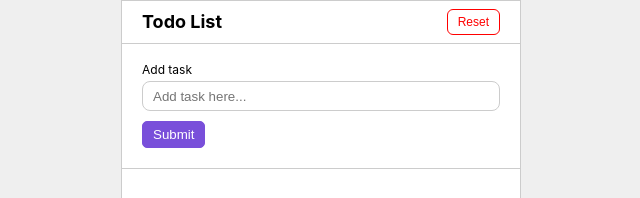
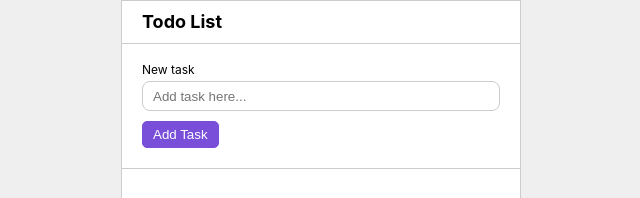
Before and after one commit to shrikant9907/reactjs-todo-list-html-css, a React (Vite) app: page / in a window 1280 px wide. Shown: the top 198 px of the page, without its empty margins (319-959 px from the left). Built offline with nearby package versions, Linux system fonts and the light colour scheme.

Commit message:
Cancel edit button

```diff
--- a/src/Components/TodoListApp.jsx
+++ b/src/Components/TodoListApp.jsx
@@ -20,12 +20,11 @@ const TodoListApp = () => {
     e.preventDefault();
 
     // if Editing the task
-    if (editTask) {
+    if (editTask && taskTitle !== "") {
       // Find and Replace the item title by id
       const listItems = listTasks.slice();
       const taskIndex = listItems.findIndex((task) => task.id === editTask.id);
       if (taskIndex > -1) {
-        console.log('edit_test', taskIndex, taskTitle)
         listItems[taskIndex] = {...editTask, title: taskTitle}
         setListTasks(listItems)
         localStorage.setItem('listTasks', JSON.stringify(listItems))
@@ -57,6 +56,11 @@ const TodoListApp = () => {
     setTaskTitle(task.title);
   }
 
+  const handleOnCancelEdit = () => {
+    setEditTask(null)
+    setTaskTitle("");
+  }
+
   const resetTaskData = () => {
     setTaskTitle("");
     setListTasks([]);
@@ -76,13 +80,17 @@ const TodoListApp = () => {
       <div className='todo-list-app'>
         <header className="todo-list-header">
           <h1 className='todo-list-heading'>Todo List</h1>
-          <button onClick={() => resetTaskData()} className="reset-todo-list-button">Reset</button>
+          {listTasks && listTasks.length > 0 &&
+            <button onClick={() => resetTaskData()} className="reset-todo-list-button">Reset</button>
+          }
         </header>
         <div className="todo-list-body">
           <TodoListForm
             value={taskTitle}
             handleOnInputChange={(e) => handleOnTaskTitleChange(e)}
             handleOnSubmit={(e) => handleOnTaskSubmit(e)}
+            editTask = {editTask}
+            handleOnCancelEdit ={() => handleOnCancelEdit()}
           />
           {
             listTasks && listTasks.length > 0 ? <MyTasks handleOnEdit={(task) => handleOnEditTask(task)} handleOnDelete={(task) => handleOnDeleteTask(task)} tasks={listTasks} /> : <EmptyTasksCard />}
--- a/src/Components/TodoListForm.jsx
+++ b/src/Components/TodoListForm.jsx
@@ -1,10 +1,10 @@
-const TodoListForm = ({value, handleOnInputChange, handleOnSubmit}) => {
+const TodoListForm = ({value, handleOnInputChange, handleOnSubmit, handleOnCancelEdit, editTask}) => {
   return (
     <form
       className='todo-list-form'
       onSubmit={(e) => handleOnSubmit(e)}
       >
-        <label>Add task</label>
+        <label>New task</label>
         <input
           placeholder='Add task here...'
           type='text'
@@ -12,7 +12,10 @@ const TodoListForm = ({value, handleOnInputChange, handleOnSubmit}) => {
           value={value}
           onChange={(e) => handleOnInputChange(e)}
         />
-        <button className='submit-task-button' type="submit">Submit</button>
+        <button className='submit-task-button' type="submit"> {editTask ? "Update" : "Add" } Task</button>
+        {editTask &&
+          <button className='cancel-edit-button' onClick={() => handleOnCancelEdit()} style={{marginLeft: "10px"}} type="button"> Cancel</button>
+        }
     </form>
   )
 }
```
